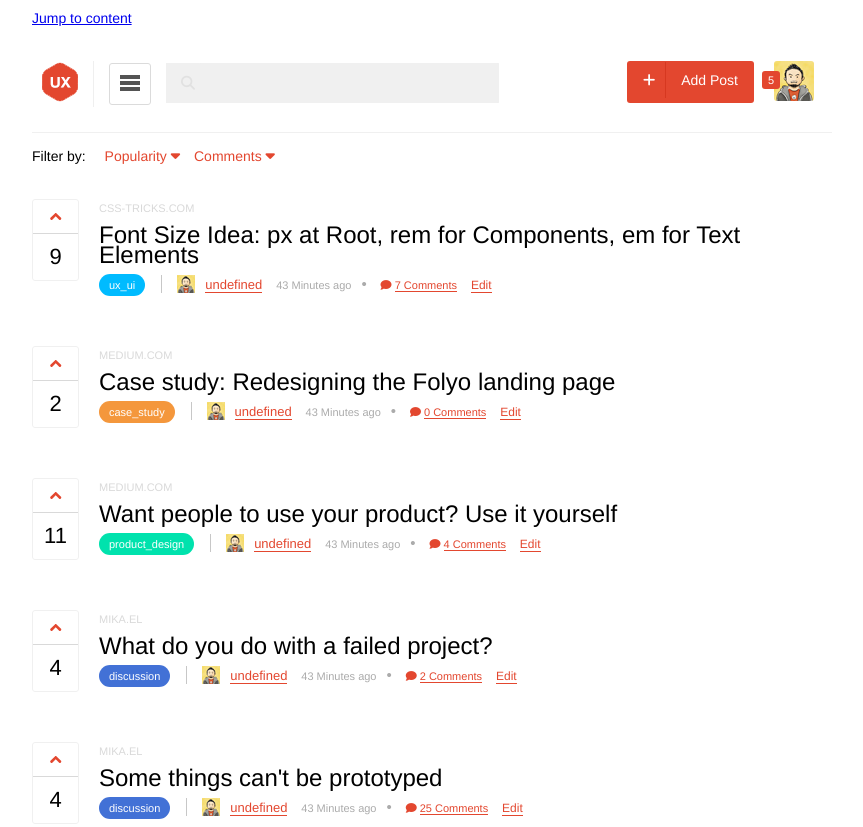
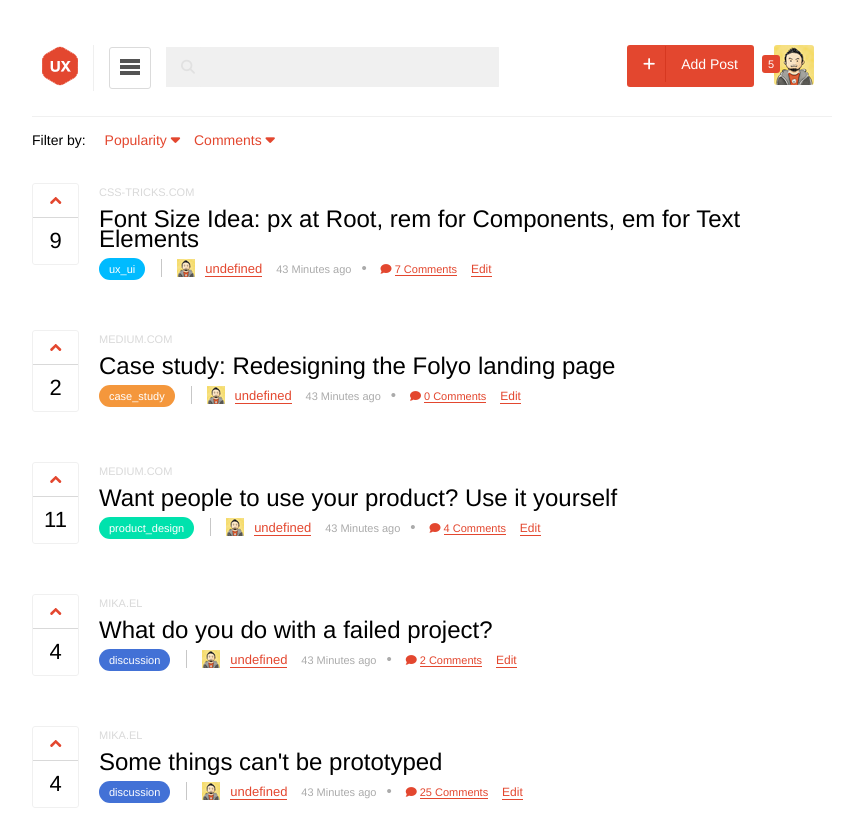
Before and after one commit to deblynprado/frontend-test, a website: page index.html in a window 1280 px wide. Shown: the top 827 px of the page, without its empty margins (208-1071 px from the left). Drawn offline with nearby package versions, Linux system fonts and the light colour scheme.

Commit message:
Style for #content link

```diff
--- a/_sass/partials/_header.scss
+++ b/_sass/partials/_header.scss
@@ -1,6 +1,12 @@
 ///////////////////////////
 // Header element styles //
 ///////////////////////////
+
+.link-content {
+  position: absolute;
+  top: -9000px;
+  left: -9000px;
+}
 
 header {
 	display: inline-block;
--- a/index.html
+++ b/index.html
@@ -19,7 +19,7 @@
 
 <body>
   <div class="container">
-    <a href="#content" class="link-content">Jump to content</a>
+    <a href="#content" class="link-content" tabindex="0">Jump to content</a>
     <header role="banner">
       <h1><a href="#" id="logo" class="logo"><img src="assets/img/logo.png" alt="Logo UX"></a></h1>
       <nav id="menu" role="navigation">
```
Also changed, not shown: assets/css/style.css.
